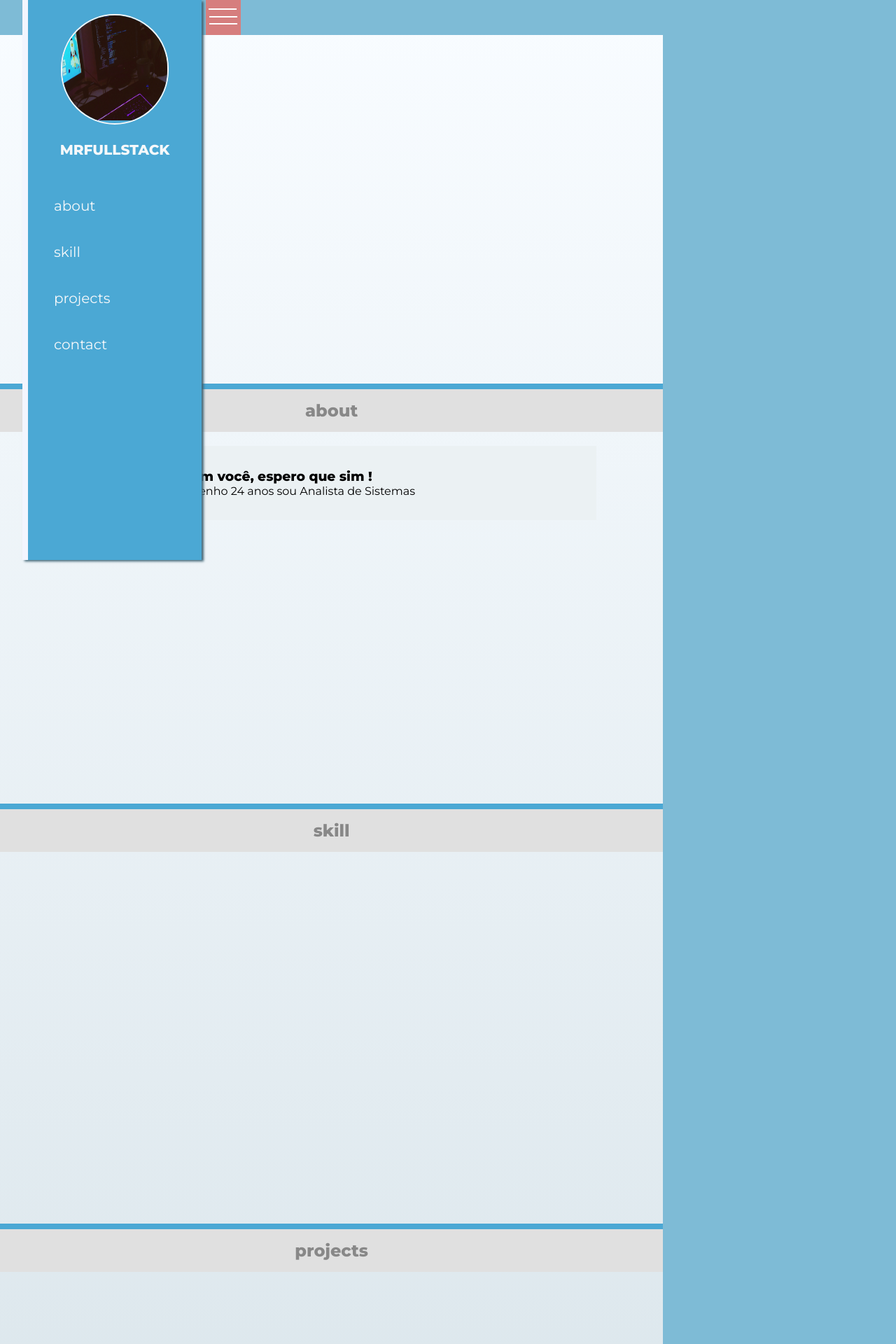
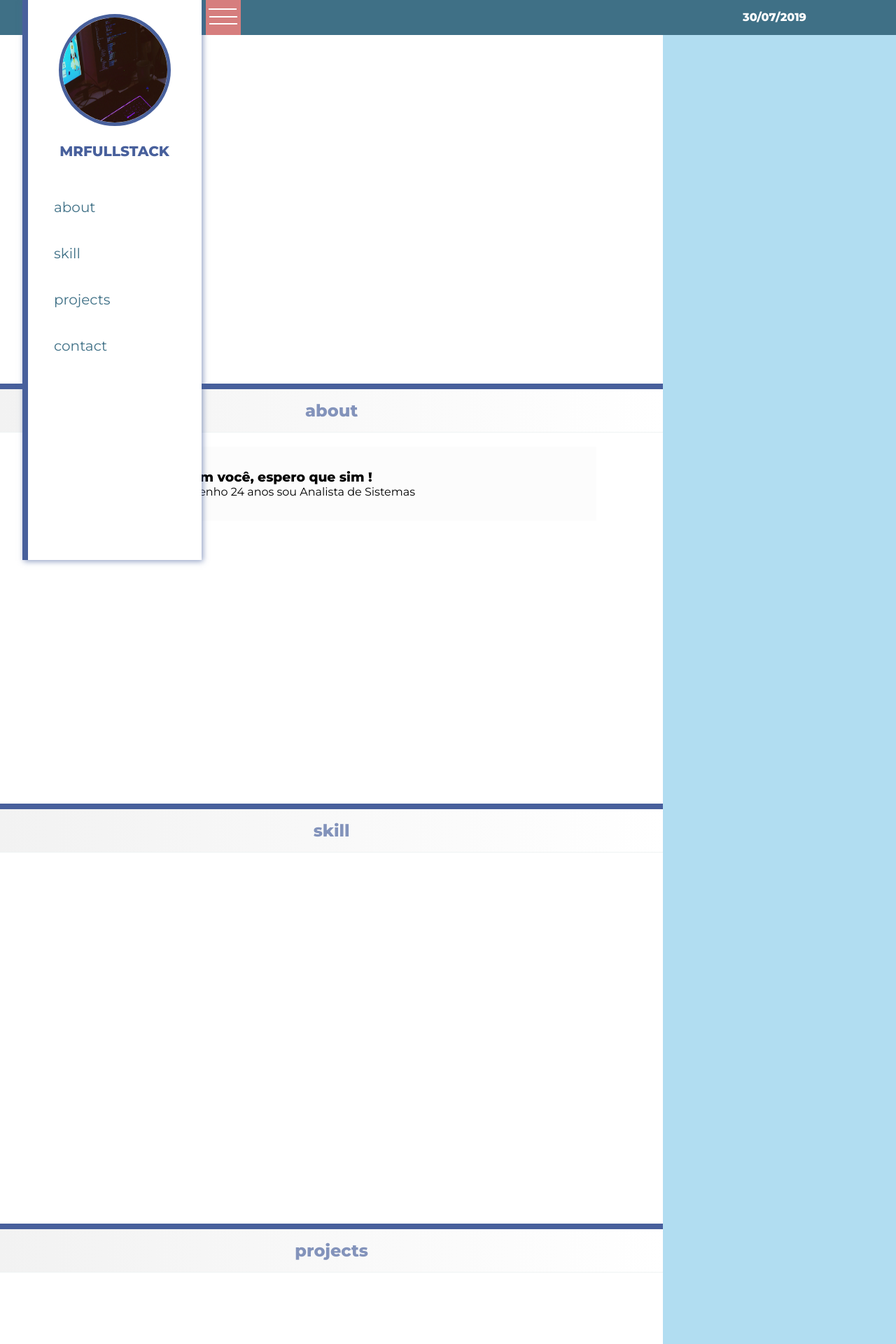
Before and after one commit to Mr-Fullstack/mrfullstacksite, a PHP site: page / in a window 1280 px wide. Shown: the top 1920 px of the page at 70% size. Run offline with PHP 8.4, Linux system fonts and the light colour scheme.

Commit message:
finalizando estilo da página

```diff
--- a/index.html
+++ b/index.html
@@ -11,7 +11,7 @@
 </head>
 <body>
 
-  <div class="barra">  </div>
+  <div id="date" class="barra">  </div>
    <main>
     <aside >
       <nav id="menu">
--- a/script.js
+++ b/script.js
@@ -44,6 +44,7 @@ function menuClick(){
 
 }
 
+var text= '';
 
 
 function dataAtualFormatada(){
@@ -53,8 +54,15 @@ function dataAtualFormatada(){
       mes  = (data.getMonth()+1).toString(), //+1 pois no getMonth Janeiro começa com zero.
       mesF = (mes.length == 1) ? '0'+mes : mes,
       anoF = data.getFullYear();
-  return diaF+"/"+mesF+"/"+anoF;
+      return diaF+"/"+mesF+"/"+anoF;
 }
+
+var dt = document.createElement('span');
+var date = document.getElementById('date');
+dt.setAttribute('id','now');
+date.appendChild(dt);
+dt = document.getElementById('now');
+dt.innerText=dataAtualFormatada();
 
 
 
@@ -68,7 +76,7 @@ if ( link.length == 1 ) {
 
 }
 
-var menuSel='';
+
 
 
 for (menu of menus){
--- a/style.css
+++ b/style.css
@@ -14,21 +14,22 @@ html{
 }
 body{
   padding: 2rem;
-  background-color: #7ebbd6;
+  background-color: #b1ddf1;
   overflow:-moz-hidden-unscrollable;
 }
 
 nav{
   width: 25%;
-  background-color: #4ba8d4;
-  border-left:.5rem solid  #F2F5FE;
+  background-color: #fff;
+  border-left: .5rem solid #48609c;
+  border-right: .1rem solid #ffffff;
   position: fixed;
   height: 100%;
   display: flex;
   align-items: center;
   flex-direction: column;
-  transition: all .5s ease-in ;
-  box-shadow: .2rem .1rem .2rem #436777;
+  transition: all .5s ease-in;
+  box-shadow: 0.1rem 0.1rem 0.5rem #48609c99;
   z-index: 15;
   top: 0;
 }
@@ -38,9 +39,10 @@ nav{
   min-width: 150px;
   min-height: 150px;
   border-radius: 100px;
-  border:2px solid #F5F7F8;
+  border: 5px solid #48609c;
   overflow: hidden;
   margin-top: 20px;
+  display: flex;
 }
 
 img{
@@ -51,9 +53,9 @@ img{
 .nickname{
   margin-top: 1.5rem;
   font-size: 20px;
-  color:#F6F8FA;
+  color: #48609c;
   font-weight: 800;
-  text-transform:uppercase;
+  text-transform: uppercase;
 }
 
 button{
@@ -80,11 +82,10 @@ button{
   width: 70%;
   left: 27.3%;
   position: absolute;
-  transition: all .9s ease-in-out;
-  background-color: aliceblue;
+  transition: all .5s ease-in;
+  background-color: #fff;
   scroll-behavior: smooth;
   height:3300px;
-  background-image: linear-gradient(to bottom,#ffffff82,#cad9e0);
   top: 3.1rem;
 
 }
@@ -170,7 +171,7 @@ ul{
 }
 
 a{
-  color: #F6F8FA;
+  color: #3f7086;
   text-decoration: none;
   font-size: 20px;
 }
@@ -195,7 +196,7 @@ li::after{
 li:hover:after{
   content: "";e
   display: block;
-  border:5px solid #F6F8FA;
+  border:5px solid #48609c;
   width: auto;
   border-right: none;
   border-top: none;
@@ -214,25 +215,39 @@ li:hover:after{
 }
 .title{
   display: inline-block;
-  background-color: #e0e0e0;
-  color: #888;
+  background-color: #ffffff;
+  color: #8393bb;
   width: 100%;
   align-self: flex-start;
   padding: 1rem;
   text-align: center;
-  border-top: .5rem solid #4ba8d4;
+  border-top: .5rem solid #48609c;
+  background-image: linear-gradient(to left,#ffffff82,#f2f2f2);
+  border-bottom: .1rem solid #eff3f3;
 }
 .barra{
-  background-color: #7ebbd6;
+  background-color: #3f7086;
   width: 100%;
   height: 3.1rem;
   position: fixed;
   top: 0;
   left: 0;
   z-index: 9;
+  display: flex;
+  align-items: center;
+
 }
+
+#now{
+    position: absolute;
+    color: #fff;
+    right: 0;
+    padding-right: 10%;
+    font-weight: 700;
+}
+
  .box{
-   background-color: #ebf1f3;
+   background-color: #fcfcfc;
    display: flex;
    justify-content: center;
    flex-direction: column;
```
